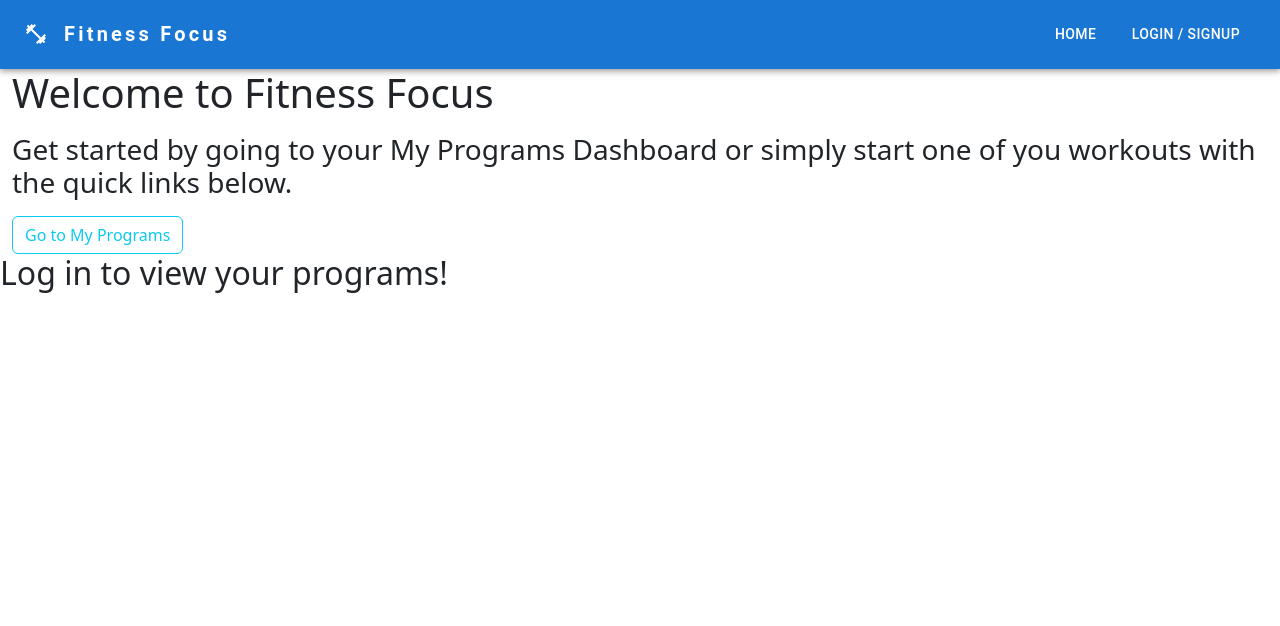
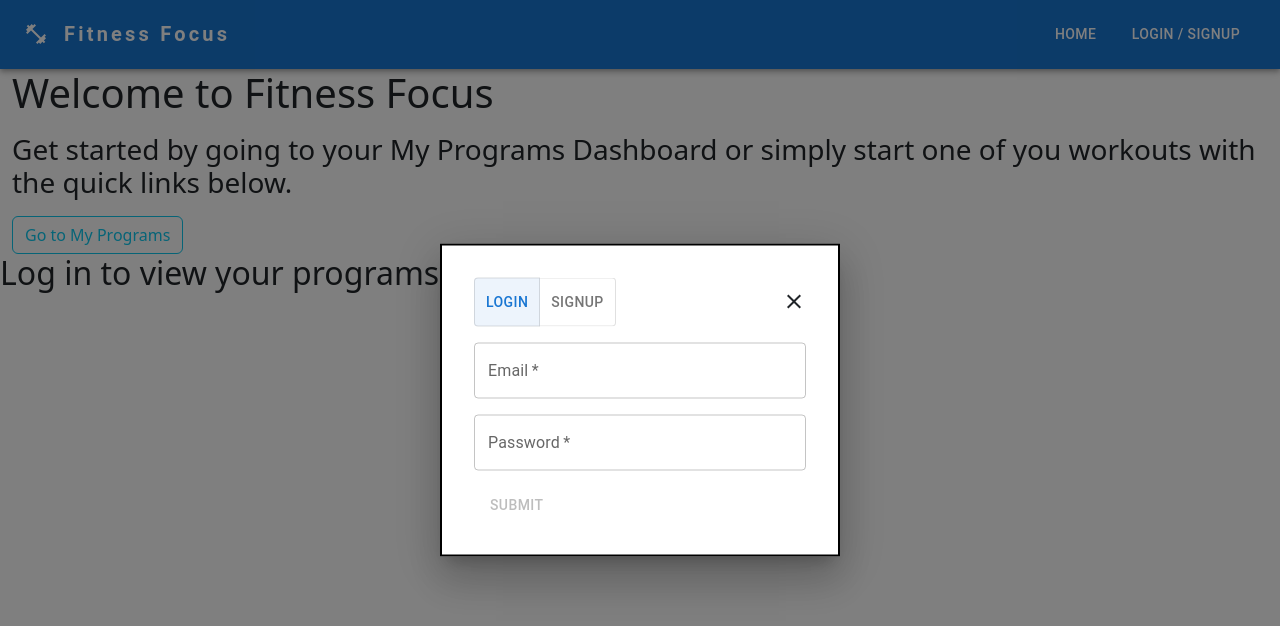
Before and after one commit to J03B/fitness-focus, a React (Create React App) app in the folder client/: page / in a window 1280 px wide. Both pictures are taken after a click on the button "HOME". Shown: the top 626 px of the page. Built offline with nearby package versions, Linux system fonts and the light colour scheme.

Commit message:
Add Material UI modal

```diff
--- a/client/src/components/LoginForm.js
+++ b/client/src/components/LoginForm.js
@@ -23,19 +23,25 @@ const LoginForm = () => {
 
   const handleFormSubmit = async (event) => {
     event.preventDefault();
-
+    console.log('handleFormSubmit running!');
+    console.log(event);
     // check if form has everything (as per react-bootstrap docs)
     const form = event.currentTarget;
+    console.log('form:');
+    console.log(form);
     if (form.checkValidity() === false) {
       event.preventDefault();
       event.stopPropagation();
     }
 
+    console.log('userFormData');
+    console.log(userFormData);
     try {
       const { data } = await login({
         variables: { ...userFormData },
       });
-
+      console.log('DATA:');
+      console.log(data);
       Auth.login(data.login.token);
     } catch (err) {
       console.error(err);
@@ -51,7 +57,7 @@ const LoginForm = () => {
   return (
     <>
       <form noValidate validated={validated} onSubmit={handleFormSubmit}>
-        {showAlert && <Alert variant='standard' severity='error' color='error' className='mb-3'>
+        {showAlert && <Alert variant='standard' severity='error' color='error' sx={{mb:2}}>
           Something went wrong with your login credentials!
         </Alert>}
         <div className='mb-3'>
--- a/client/src/components/Navbar.js
+++ b/client/src/components/Navbar.js
@@ -1,6 +1,8 @@
+// React imports
 import React, { useState } from 'react';
 import { Link } from 'react-router-dom';
 
+// Material UI imports
 import AppBar from '@mui/material/AppBar';
 import Box from '@mui/material/Box';
 import Toolbar from '@mui/material/Toolbar';
@@ -14,33 +16,69 @@ import Button from '@mui/material/Button';
 import Tooltip from '@mui/material/Tooltip';
 import MenuItem from '@mui/material/MenuItem';
 import Modal from '@mui/material/Modal';
+import ToggleButton from '@mui/material/ToggleButton';
+import ToggleButtonGroup from '@mui/material/ToggleButtonGroup';
 import FitnessCenterIcon from '@mui/icons-material/FitnessCenter';
+import CloseIcon from '@mui/icons-material/Close';
 
-import SignUpForm from './SignupForm';
+// Internal imports
+import Auth from '../utils/auth';
 import LoginForm from './LoginForm';
-import Auth from '../utils/auth';
+import SignupForm from './SignupForm';
 
+// Define items for nav and settings menu
 const pages = ['Home', 'Login / Signup'];
 const settings = ['Account', 'Logout'];
 
 function AppNavbar() {
-  const [anchorElNav, setAnchorElNav] = React.useState(null);
-  const [anchorElUser, setAnchorElUser] = React.useState(null);
+  const [anchorElNav, setAnchorElNav] = useState(null);
+  const [anchorElUser, setAnchorElUser] = useState(null);
 
+  // Modal state
+  const [open, setOpen] = useState(false);
+  const handleOpen = () => setOpen(true);
+  const handleClose = () => setOpen(false);
+
+  // Login and signup form state
+  const [form, setForm] = useState('login');
+  const [showLogin, setShowLogin] = useState(true);
+  const [showSignup, setShowSignup] = useState(false);
+
+  // Set which form to display in modal
+  const handleChange = (event, newForm) => {
+    setForm(newForm);
+    if (newForm == 'signup') {
+      setShowSignup(true);
+      setShowLogin(false);
+    } else if (newForm == 'login') {
+      setShowLogin(true);
+      setShowSignup(false);
+    }
+  };
+
+  // Handle nav menu open/close
   const handleOpenNavMenu = (event) => {
     setAnchorElNav(event.currentTarget);
-  };
-  const handleOpenUserMenu = (event) => {
-    setAnchorElUser(event.currentTarget);
   };
 
   const handleCloseNavMenu = () => {
     setAnchorElNav(null);
   };
 
+  // Handle user menu open/close
+  const handleOpenUserMenu = (event) => {
+    setAnchorElUser(event.currentTarget);
+  };
+
   const handleCloseUserMenu = () => {
     setAnchorElUser(null);
   };
+
+  // Close nav menu and open modal
+  const handleNavCloseModalOpen = () => {
+    handleCloseNavMenu();
+    handleOpen();
+  }
 
   return (
     <AppBar position="static">
@@ -59,6 +97,7 @@ function AppNavbar() {
               letterSpacing: '.2rem',
               color: 'inherit',
               textDecoration: 'none',
+              '&:hover': {color:'inherit'}
             }}
           >
             Fitness Focus
@@ -94,7 +133,8 @@ function AppNavbar() {
               }}
             >
               {pages.map((page) => (
-                <MenuItem key={page} onClick={handleCloseNavMenu}>
+                // TODO: Make modal open only on when login/signup button is clicked
+                <MenuItem key={page} onClick={handleNavCloseModalOpen}>
                   <Typography textAlign="center">{page}</Typography>
                 </MenuItem>
               ))}
@@ -120,9 +160,10 @@ function AppNavbar() {
           </Typography>
           <Box sx={{ flexGrow: 1, display: { xs: 'none', md: 'flex' } }} justifyContent="flex-end">
             {pages.map((page) => (
+              // TODO: Make modal open only on when login/signup button is clicked
               <Button
                 key={page}
-                onClick={handleCloseNavMenu}
+                onClick={handleOpen}
                 sx={{ my: 2, mx: 1, color: 'white', display: 'block' }}
               >
                 {page}
@@ -134,7 +175,7 @@ function AppNavbar() {
               <Tooltip title="Open settings">
                 <IconButton onClick={handleOpenUserMenu} sx={{ p: 0 }}>
                   {/* TODO: Adjust alt tag based on signed in user  */}
-                  <Avatar alt="Dustin Honeck" src="/static/images/avatar/2.jpg" />
+                  <Avatar alt="Some User" src="/static/images/avatar/2.jpg" />
                 </IconButton>
               </Tooltip>
               <Menu
@@ -162,6 +203,46 @@ function AppNavbar() {
             </Box>}
         </Toolbar>
       </Container>
+      <Modal
+        open={open}
+        onClose={handleClose}
+        aria-labelledby="modal-modal-title"
+        aria-describedby="modal-modal-description"
+      >
+        <Box sx={
+          {
+            position: 'absolute',
+            top: '50%',
+            left: '50%',
+            transform: 'translate(-50%, -50%)',
+            width: 400,
+            bgcolor: 'background.paper',
+            border: '2px solid #000',
+            boxShadow: 24,
+            p: 4,
+          }
+        }>
+          <ToggleButtonGroup
+            color="primary"
+            value={form}
+            exclusive
+            onChange={handleChange}
+            aria-label="Form Type"
+            sx={{ mb:2 }}
+          >
+            <ToggleButton value="login">Login</ToggleButton>
+            <ToggleButton value="signup">Signup</ToggleButton>
+          </ToggleButtonGroup>
+          <CloseIcon
+            onClick={handleClose}
+            sx={{float:'right', position:'relative', top:12, '&:hover': {cursor:'pointer'}}}
+          >
+
+          </CloseIcon>
+          {showLogin && <LoginForm></LoginForm>}
+          {showSignup && <SignupForm></SignupForm>}
+        </Box>
+      </Modal>
     </AppBar>
   );
 }
--- a/client/src/components/SignupForm.js
+++ b/client/src/components/SignupForm.js
@@ -54,7 +54,7 @@ const SignupForm = () => {
       {/* This is needed for the validation functionality above */}
       <form noValidate validated={validated} onSubmit={handleFormSubmit}>
         {/* show alert if server response is bad */}
-        {showAlert && <Alert variant='standard' severity='error' color='error'>
+        {showAlert && <Alert variant='standard' severity='error' color='error' sx={{mb:2}}>
           Something went wrong with your signup!
         </Alert>}
 
```
